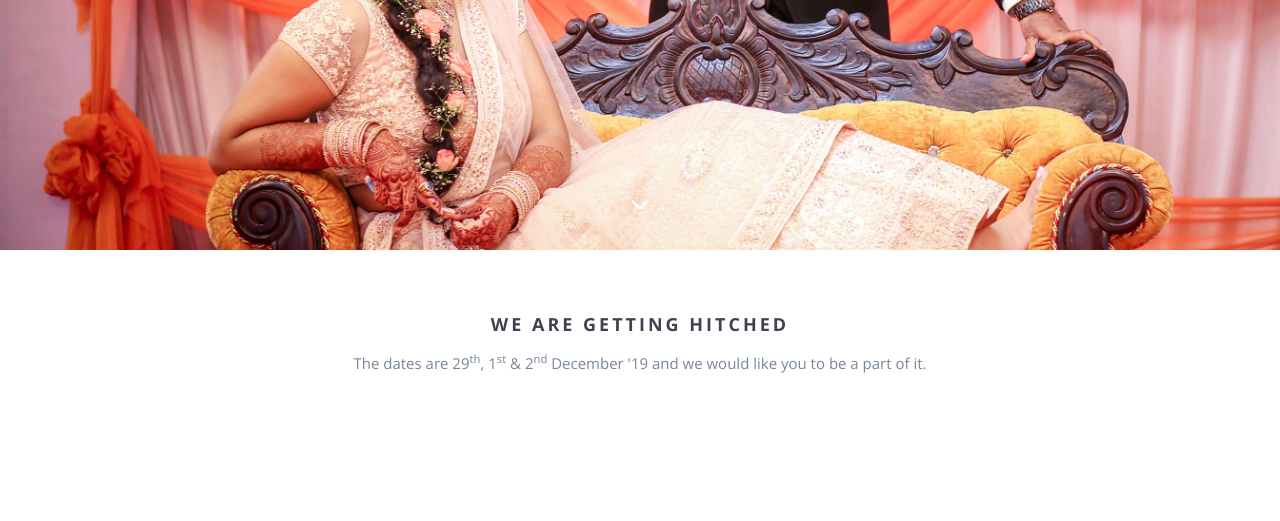
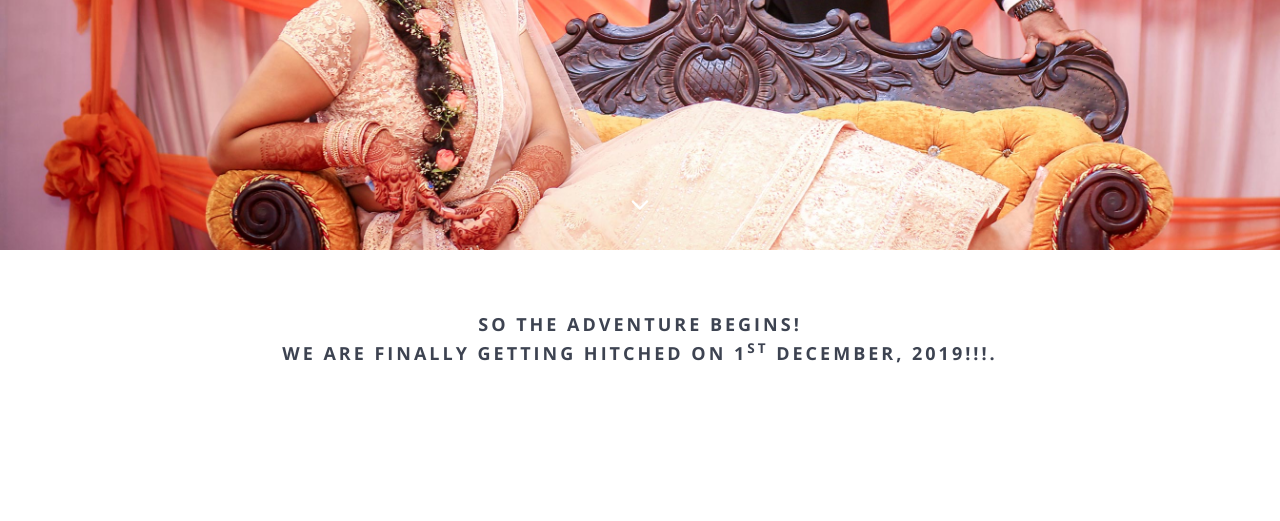
Before and after one commit to ashwitapoojari/ashwitapoojari.github.io, a website: page index.html in a window 1280 px wide. Shown: the part 500-1021 px from the top of the page. Drawn offline with nearby package versions, Linux system fonts and the light colour scheme; some packages are replaced by stand-ins of ours; grey boxes are pictures that could not be loaded; a script that the page names is missing; files whose address does not match are found by name.

Commit message:
changed intro

```diff
--- a/index.html
+++ b/index.html
@@ -86,8 +86,8 @@
     <div class="container">
         <div class="row">
             <div class="col-md-12 text-center">
-                <h3>WE ARE GETTING HITCHED</h3>
-                <p>The dates are 29<sup>th</sup>, 1<sup>st</sup> & 2<sup>nd</sup> December '19 and we would like you to be a part of it.</p>
+                <h3>So the adventure begins!<br/>
+                We are finally getting hitched on 1<sup>st</sup> December, 2019!!!.</h3>
                 <div class="share-bar"></div>
             </div>
         </div>
```
